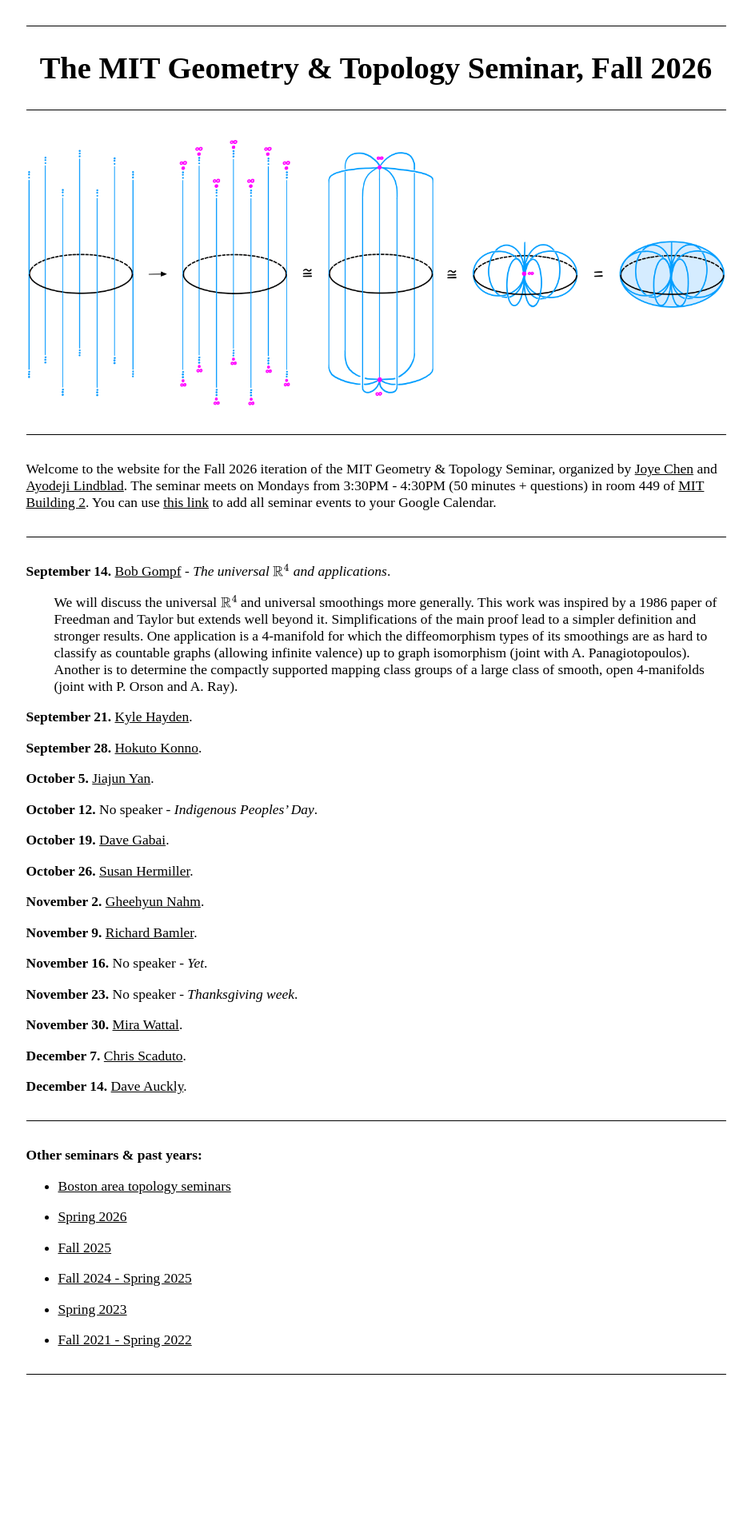
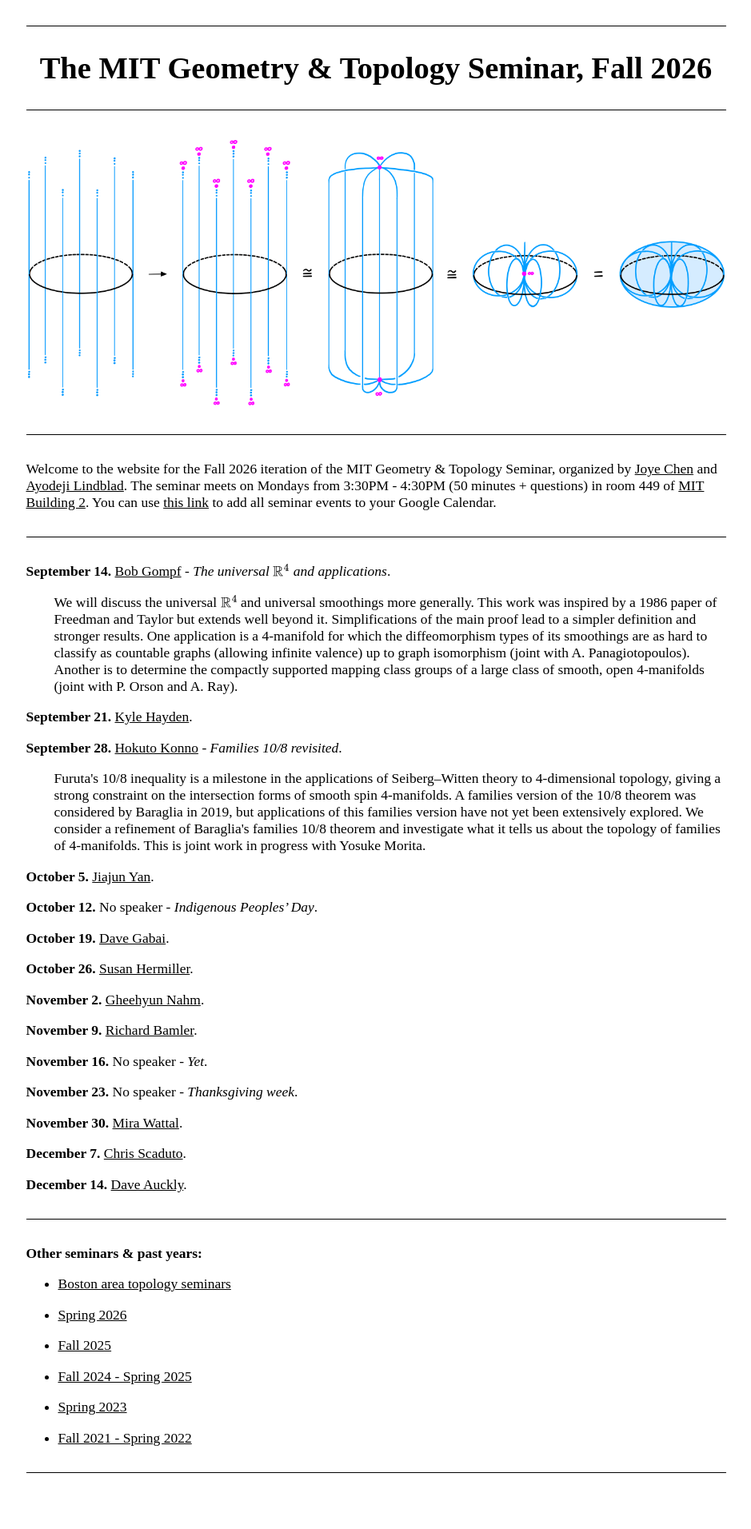
Before and after one commit to AyodejiLindblad/AyodejiLindblad.github.io, a Jekyll site: the page built from seminars/MIT-G&T-FA26/index.md, in a window 1280 px wide. Shown: the whole page at 80% size, without its empty margins (170-1109 px from the left). Built offline with Jekyll 4.4.1, drawn with Linux system fonts in a browser that asks for light colours; some web fonts are replaced; before the commit the page ends 1790 px from its top, so only the background shows below that.

Commit message:
Update index.md

```diff
--- a/seminars/MIT-G&T-FA26/index.md
+++ b/seminars/MIT-G&T-FA26/index.md
@@ -46,7 +46,11 @@ We will discuss the universal $\mathbb{R}^4$ and universal smoothings more gener
 **September 21.** [Kyle Hayden](https://sites.google.com/view/kylehayden/home).
 
 
-**September 28.** [Hokuto Konno](https://www.ms.u-tokyo.ac.jp/~konno/eng_index.html).
+**September 28.** [Hokuto Konno](https://www.ms.u-tokyo.ac.jp/~konno/eng_index.html) - *Families 10/8 revisited*.
+
+<p style="margin-left: 2em;">
+Furuta's 10/8 inequality is a milestone in the applications of Seiberg–Witten theory to 4-dimensional topology, giving a strong constraint on the intersection forms of smooth spin 4-manifolds. A families version of the 10/8 theorem was considered by Baraglia in 2019, but applications of this families version have not yet been extensively explored. We consider a refinement of Baraglia's families 10/8 theorem and investigate what it tells us about the topology of families of 4-manifolds. This is joint work in progress with Yosuke Morita.
+</p>
 
 
 **October 5.** [Jiajun Yan](https://sites.google.com/view/jiajunyan/home).
```
